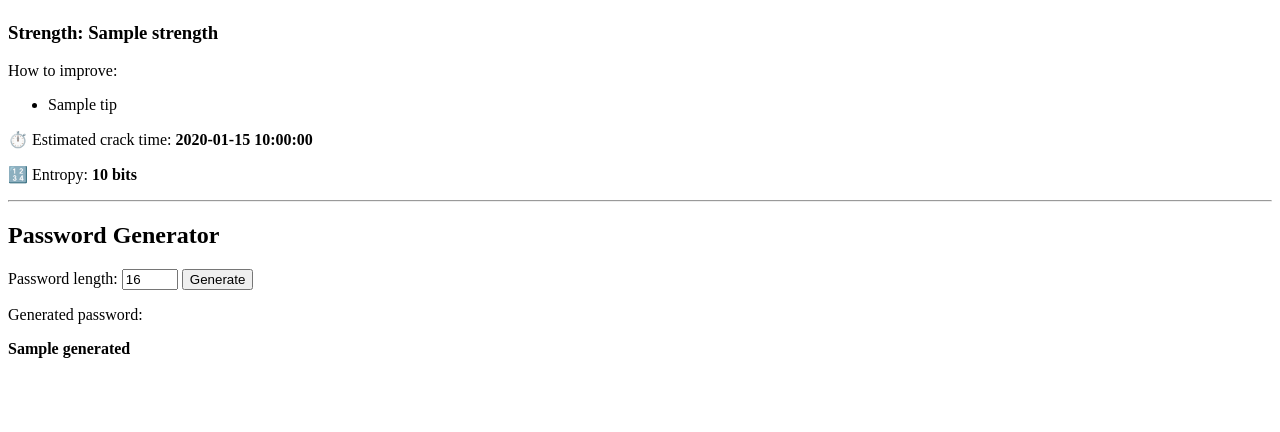
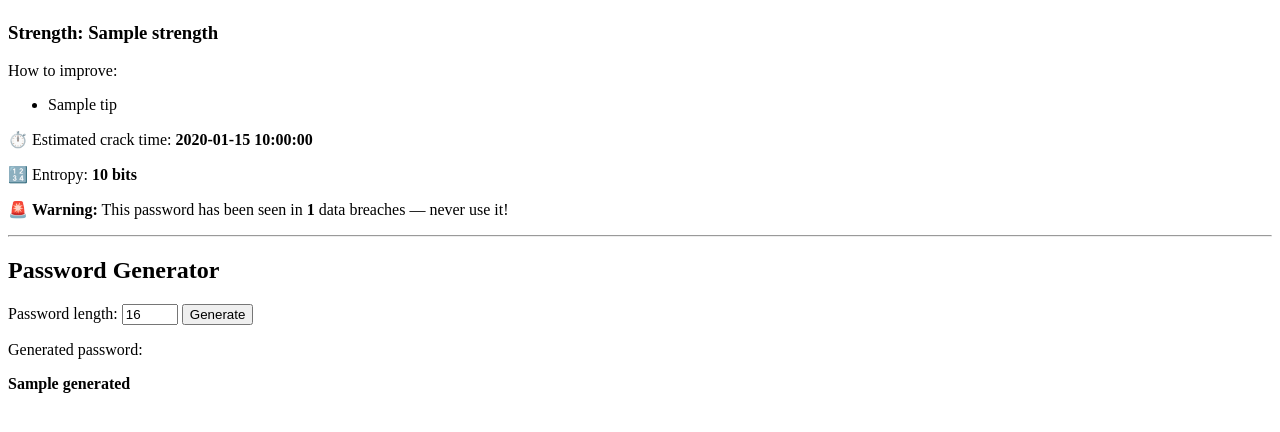
Before and after one commit to KimiaJamshidi/password-analyser, a Flask app: template templates/index.html in a window 1280 px wide. Shown: the part 146-578 px from the top of the page. Run offline with Flask 3, Linux system fonts and the light colour scheme; the template is opened without the code that fills it: most values are stand-ins (such as "Sample title", 1, 10 or a date in 2020).

Commit message:
Add Have I Been Pwned API integration using k-anonymity

```diff
--- a/app.py
+++ b/app.py
@@ -1,6 +1,9 @@
 import secrets
 import string
 import math
+import hashlib
+import requests
+
 
 from flask import Flask, render_template, request
 
@@ -54,9 +57,29 @@ def analyse():
 
     crack_time = calculate_crack_time(password)
     entropy = calculate_entropy(password)
+    pwned_count = check_pwned(password)
 
-    return render_template("index.html", strength=strength, feedback=feedback, password=password, crack_time=crack_time, entropy=entropy)
+    return render_template("index.html", strength=strength, feedback=feedback, password=password, crack_time=crack_time, entropy=entropy, score=score, pwned_count=pwned_count)
 
+def check_pwned(password):
+    # Hash the password using SHA-1
+    sha1 = hashlib.sha1(password.encode('utf-8')).hexdigest().upper()
+
+    # Split into first 5 chars and the rest
+    prefix = sha1[:5]
+    suffix = sha1[5:]
+
+    # Send only the first 5 chars to the API
+    response = requests.get(f"https://api.pwnedpasswords.com/range/{prefix}")
+
+    # Check if our suffix appears in the response
+    hashes = response.text.splitlines()
+    for line in hashes:
+        hash_suffix, count = line.split(":")
+        if hash_suffix == suffix:
+            return int(count)
+
+    return 0
 
 # Function to calculate Entropy score
 def calculate_entropy(password):
--- a/templates/index.html
+++ b/templates/index.html
@@ -31,8 +31,13 @@
 
     <p>⏱️ Estimated crack time: <strong>{{ crack_time }}</strong></p>
     <p>🔢 Entropy: <strong>{{ entropy }} bits</strong></p>
+    {% if pwned_count > 0 %}
+    <p>🚨 <strong>Warning:</strong> This password has been seen in <strong>{{ pwned_count }}</strong> data breaches — never use it!</p>
+    {% else %}
+        <p>✅ Not found in any known data breaches</p>
+    {% endif %}
 
-{% endif %}
+    {% endif %}
 
     <hr>
     <h2>Password Generator</h2>
```
